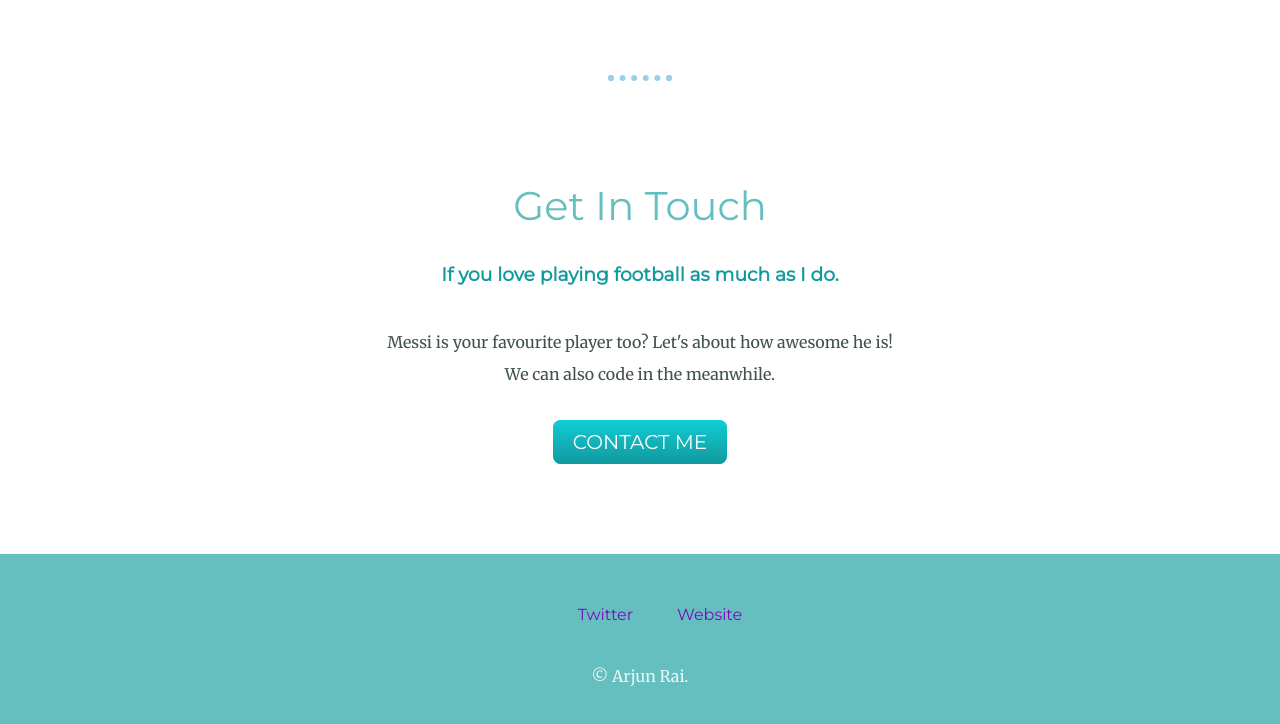
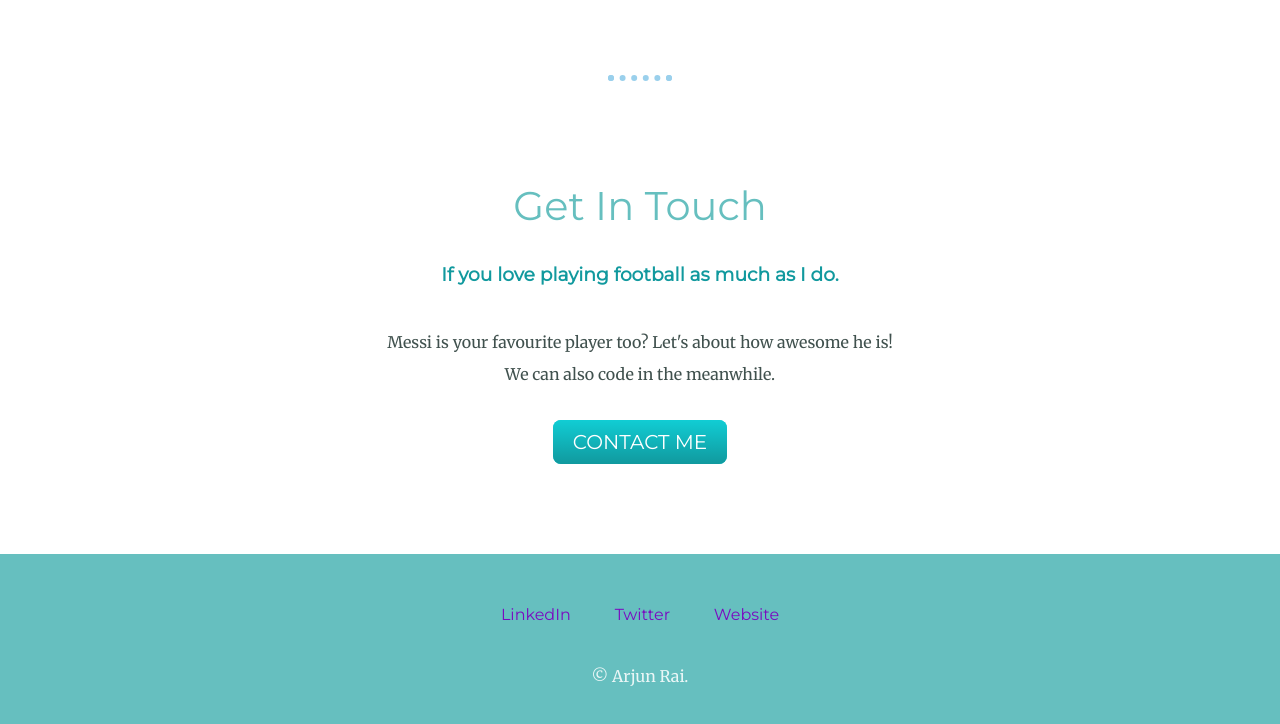
Before and after one commit to arjun434/Personalwebsite, a plain HTML site: page index.html in a window 1280 px wide. Shown: the part 2021-2745 px from the top of the page. Drawn offline with Linux system fonts and the light colour scheme.

Commit message:
Update index.html

```diff
--- a/index.html
+++ b/index.html
@@ -50,7 +50,7 @@
 
 
     <div class="bottom-container">
-      <a class="footer-link" href="https://www.linkedin.com/in/arjun-rai-a994b9217"</a>
+      <a class="footer-link" href="https://www.linkedin.com/in/arjun-rai-a994b9217">LinkedIn</a>
       <a class="footer-link" href="https://twitter.com/ArjunRa87528215?t=xwEJ7Gpsfe5dZCeT_OJRPA&s=09">Twitter</a>
       <a class="footer-link" href="https://arjun434.github.io/cv/">Website</a>
       <p class="copyright">© Arjun Rai.</p>
```
